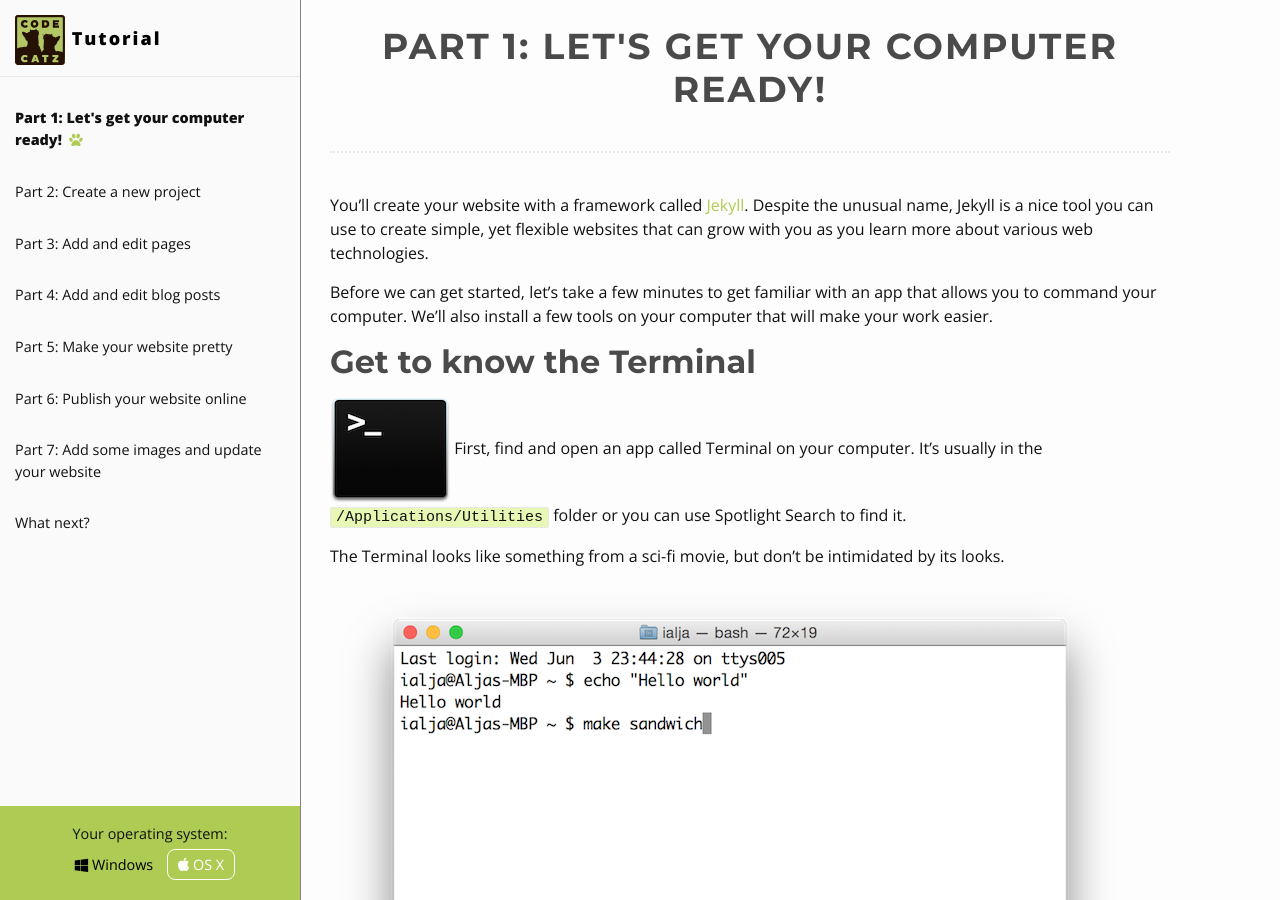
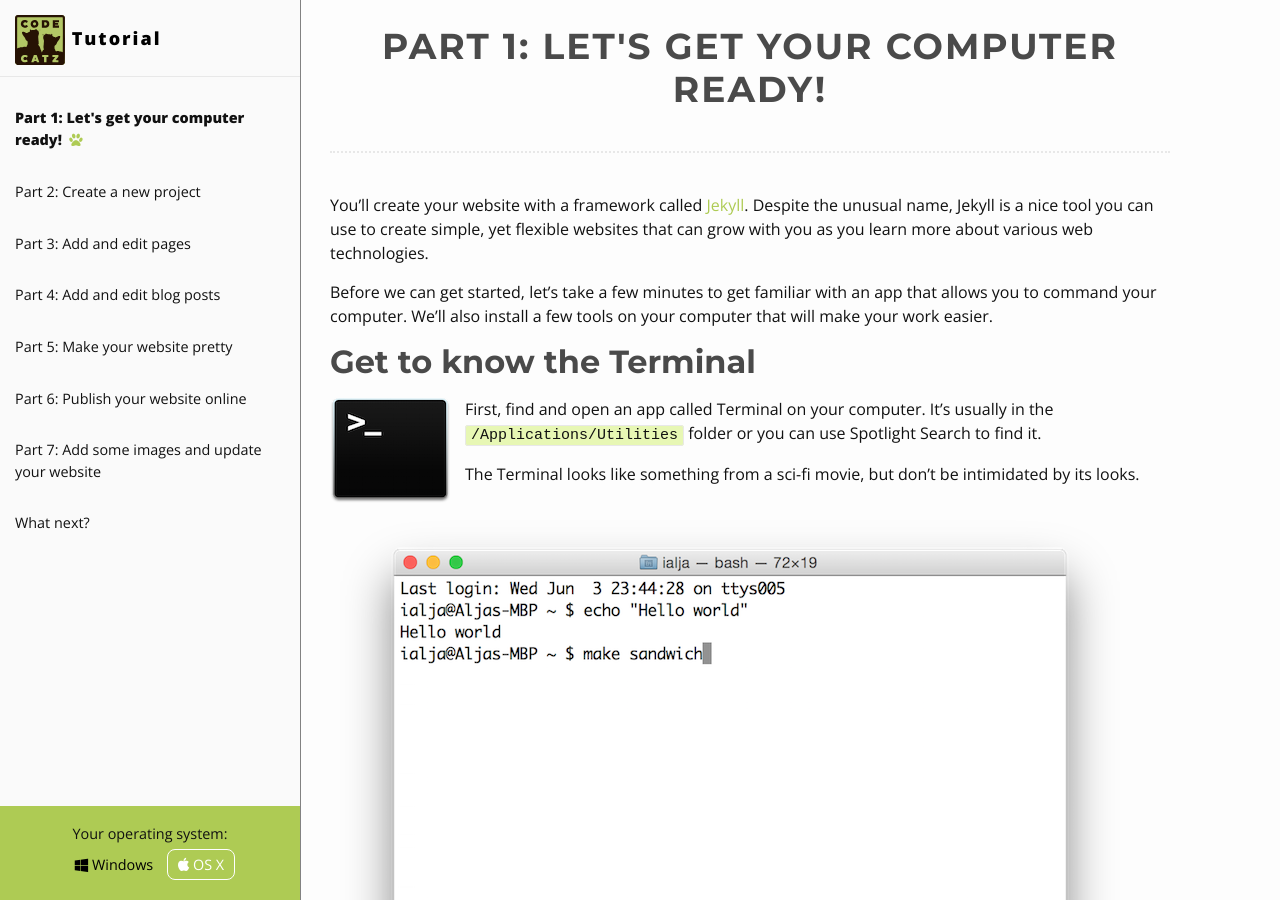
Before and after one commit to CodeCatz/codecatz-tutorial, a Jekyll site: the page built from 1-installation/index.md, in a window 1280 px wide and 900 px high. Built offline with Jekyll 4.4.1, drawn with Linux system fonts in a browser that asks for light colours; nearby versions of some CDN libraries.

Commit message:
changes icon class

```diff
--- a/1-installation/index.md
+++ b/1-installation/index.md
@@ -9,7 +9,7 @@ Before we can get started, let's take a few minutes to get familiar with an app
 
 
 ## Get to know the <span class="os-switch"><span class="osx">Terminal</span><span class="wins">Command Prompt</span></span>
-<img src="{{ "/images/terminal-icon-mac.png" | prepend: site.baseurl }}" class="icon"/> First, find and open an app called Terminal on your computer.
+<img src="{{ "/images/terminal-icon-mac.png" | prepend: site.baseurl }}" class="text-icon"/> First, find and open an app called Terminal on your computer.
 <span class="os-switch"><span class="osx">It's usually in the `/Applications/Utilities` folder or you can use Spotlight Search to find it.</span>
 <span class="wins">You can find it by typing `cmd` in your search bar in windows menu</span></span>
 
```
